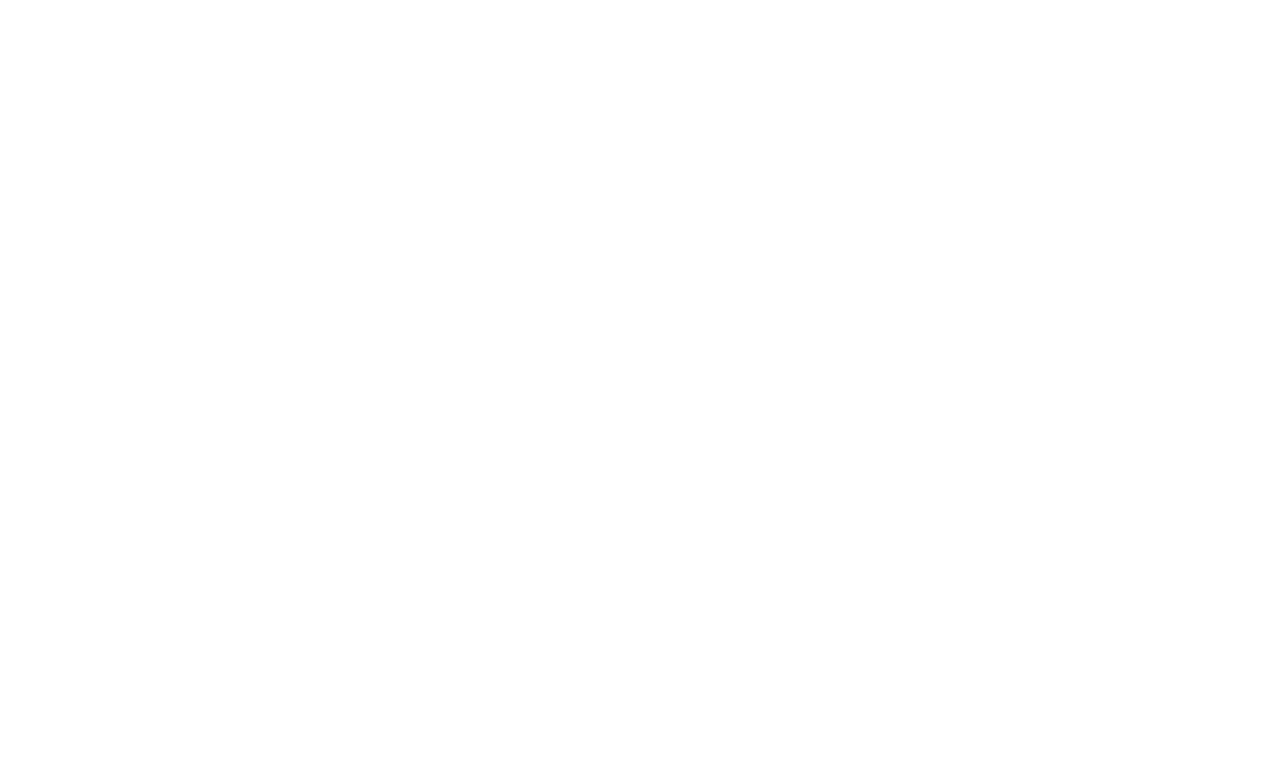
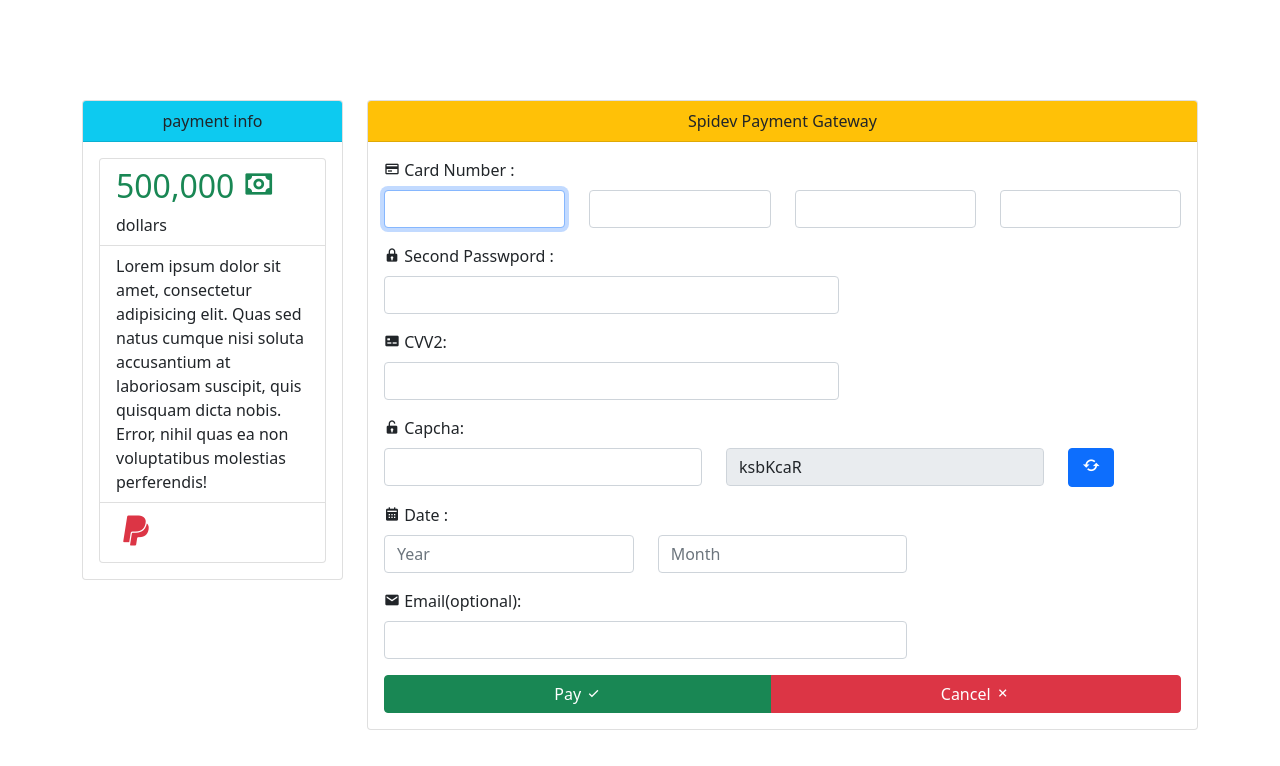
Before and after one commit to valaDevs/spidev_payment_gateway, a plain HTML site: page index.html in a window 1280 px wide. Drawn offline with nearby package versions, Linux system fonts and the light colour scheme.

Commit message:
final source code

```diff
--- a/index.html
+++ b/index.html
@@ -10,6 +10,97 @@
 </head>
 <body>
 
+    <section id="main" style="margin-top: 100px;">
+        <div class="container">
+            <div class="row">
+                <div class="col-md-3">
+                    <div class="card">
+                        <div class="card-header bg-info text-center">payment info</div>
+                        <div class="card-body">
+                            <ul class="list-group">
+                                <li class="list-group-item"><h2 class="text-success"> 500,000 <i class="bx bx-money"></i> </h2> dollars</li>
+                                <li class="list-group-item">
+                                    Lorem ipsum dolor sit amet, consectetur adipisicing elit. Quas sed natus cumque nisi soluta accusantium at laboriosam suscipit, quis quisquam dicta nobis. Error, nihil quas ea non voluptatibus molestias perferendis!
+                                </li>
+                                <li class="list-group-item">
+                                    <i class="bx bxl-paypal fs-1 text-danger"></i>
+                                </li>
+                            </ul>
+                        </div>
+                    </div>
+                </div>
+
+                <div class="col-md-9">
+                    <div class="card">
+                        <div class="card-header bg-warning text-center">Spidev Payment Gateway</div>
+                        <div class="card-body">
+                            <form>
+                                <div class="row">
+                                    <div class="card-title"> <i class="bx bx-credit-card"></i>  Card Number :</div>
+                                    <div class="col-sm-3"><input type="text" class="num-active form-control"></div>
+                                    <div class="col-sm-3"><input type="text" class="num-active form-control"></div>
+                                    <div class="col-sm-3"><input type="text" class="num-active form-control"></div>
+                                    <div class="col-sm-3"><input type="text" class="num-active form-control"></div>
+                                </div>
+                                <div class="row mt-3">
+                                    <div class="card-title"><i class="bx bxs-lock"></i> Second Passwpord :</div>
+                                    <div class="col-md-7">
+                                        <input type="text" class="num-active form-control">
+                                    </div>
+                                </div>
+
+                                <div class="row mt-3">
+                                    <div class="card-title"><i class="bx bxs-credit-card-front"></i> CVV2:</div>
+                                    <div class="col-md-7">
+                                        <input type="text" class="num-active form-control">
+                                    </div>
+                                </div>
+
+                                <div class="row mt-3">
+                                    <div class="card-title"><i class="bx bxs-lock-open"></i> Capcha:</div>
+                                    <div class="col-md-5">
+                                        <input type="text" class="num-active form-control">
+                                    </div>
+                                    <div class="col-md-5">
+                                        <input type="text" class="form-control" disabled id="cap">
+                                    </div>
+                                    <div class="col-md-2">
+                                        <button class="btn btn-primary" id="btn-cap" type="button"><i class="bx bx-refresh fs-5"></i></button>
+                                    </div>
+                                </div>
+
+                                <div class="row mt-3">
+                                    <div class="card-title"><i class="bx bxs-calendar"></i> Date :</div>
+                                    <div class="col-md-4">
+                                        <input type="text" class="num-active form-control" placeholder="Year">
+                                    </div>
+                                    <div class="col-md-4">
+                                        <input type="text" class="num-active form-control" placeholder="Month">
+                                    </div>
+                                </div>
+
+
+                                <div class="row mt-3">
+                                    <div class="col-md-8">
+                                        <div class="card-title"><i class="bx bxs-envelope"></i> Email(optional):</div>
+                                        <input type="email" class="num-active form-control">
+                                    </div>
+                                </div>
+
+                                <div class="btn-group d-flex mt-3">
+                                    <a href="" class="btn btn-success">Pay <i class="bx bx-check"></i> </a>
+                                    <a href="" class="btn btn-danger">Cancel <i class="bx bx-x"></i></a>
+                                </div>
+                            </form>
+                        </div>
+                    </div>
+                </div>
+
+            </div>
+        </div>
+    </section>
+
+
     <script src="main.js"></script>
 </body>
 </html>
--- a/main.js
+++ b/main.js
@@ -0,0 +1,32 @@
+const btnCap = document.getElementById("btn-cap")
+const cap = document.getElementById('cap')
+const numbers = document.querySelectorAll('.num-active')
+
+
+const capcha = () => {
+    let capChaContainer = ""
+    let capChar = '0123456789abcdefghijklmnopqrstuvwxyzABCDEFGHIJKLMNOPQRSTUVWXYZ'
+    for(let i = 0; i < 8; i++){
+        capChaContainer += capChar.charAt(Math.random() * 65)
+    }
+    cap.value = capChaContainer
+}
+
+capcha()
+
+btnCap.addEventListener('click', e => {
+    capcha()
+})
+
+
+numbers[0].focus()
+
+numbers.forEach((num,idx) => {
+    num.addEventListener("keydown", () => {
+        if(num.value.length >= 3){
+            setTimeout(() => {
+                numbers[idx + 1].focus()
+            },60)
+        }
+    })
+})
```
